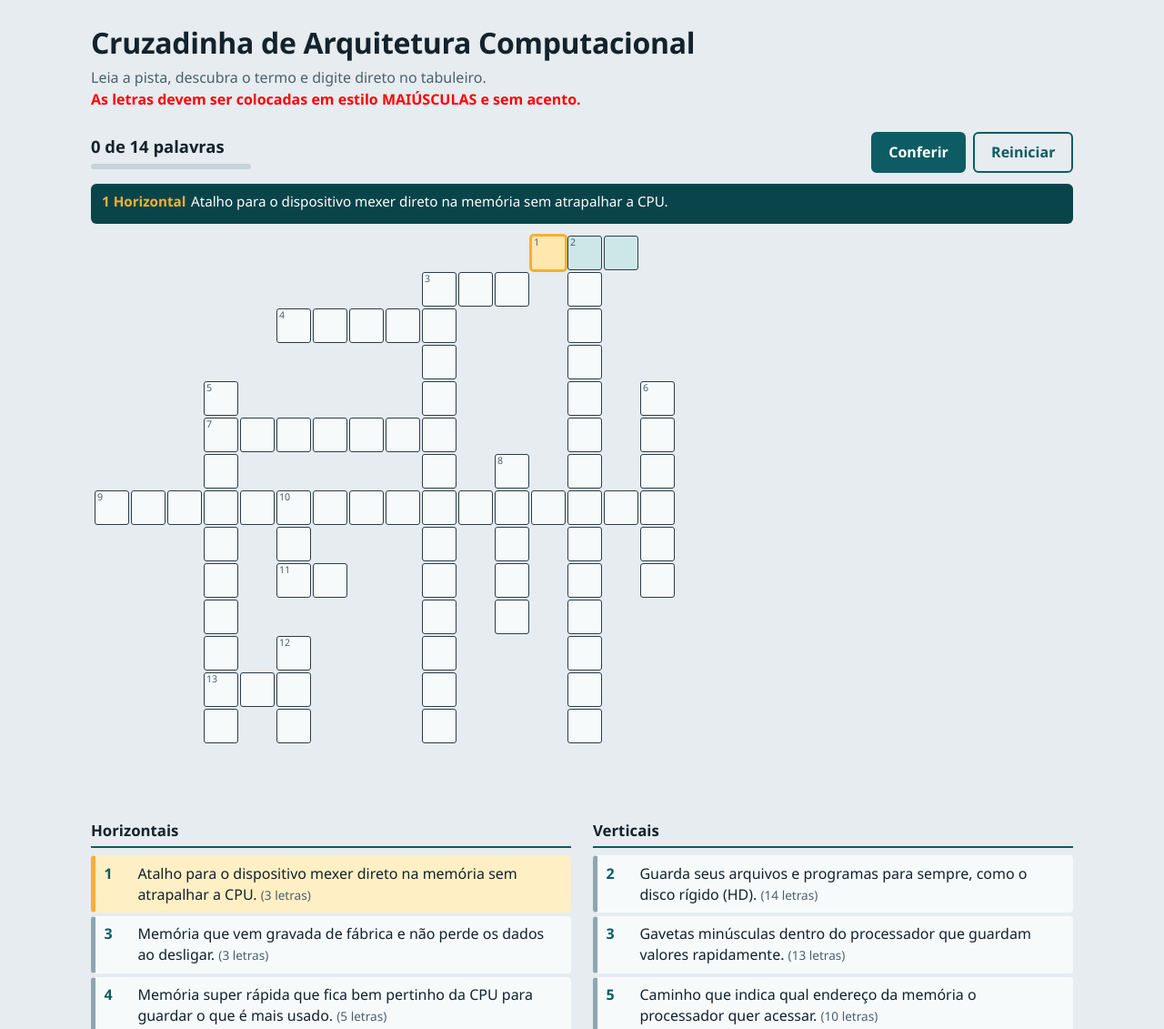
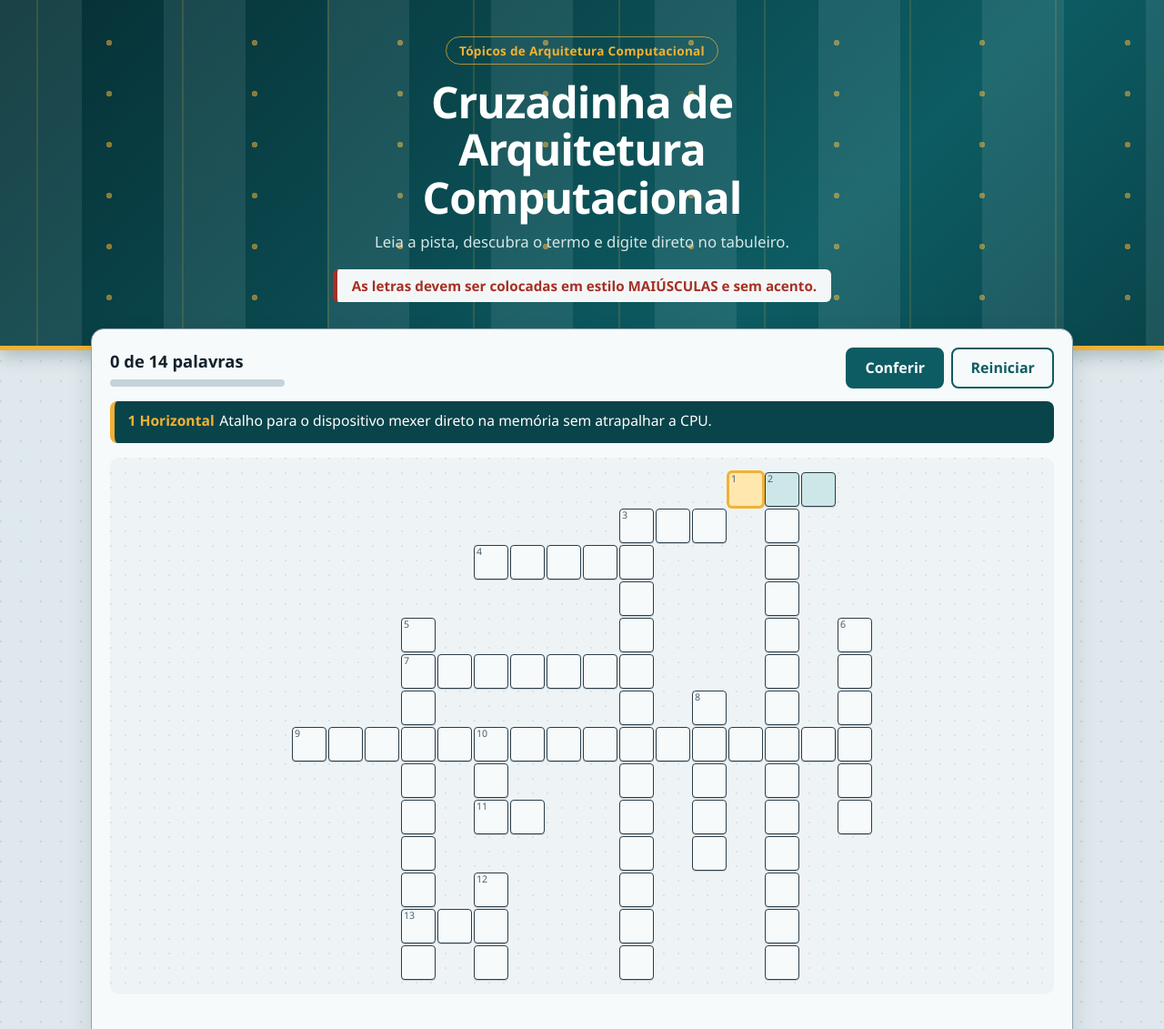
Before and after one commit to BellaBorges/arqcomp-cruzadinha, a plain HTML site: page index.html in a window 1280 px wide. Shown: the top 1131 px of the page at 91% size. Drawn offline with Linux system fonts and the light colour scheme.

Commit message:
fix: atualizando index e css

```diff
--- a/index.html
+++ b/index.html
@@ -1,17 +1,19 @@
 <!DOCTYPE html>
 <html lang="pt-BR">
+
 <head>
   <meta charset="UTF-8">
   <meta name="viewport" content="width=device-width, initial-scale=1">
   <title>Cruzadinha de Arquitetura Computacional</title>
   <link rel="stylesheet" href="style.css">
 </head>
+
 <body>
-  <header class="topo">
+  <header class="cabecalho">
+    <span class="selo-curso">Tópicos de Arquitetura Computacional</span>
     <h1>Cruzadinha de Arquitetura Computacional</h1>
     <p>Leia a pista, descubra o termo e digite direto no tabuleiro.</p>
-    <p><strong style="color: red;">As letras devem ser colocadas em estilo MAIÚSCULAS e sem acento.</strong></p>
-
+    <span class="aviso">As letras devem ser colocadas em estilo MAIÚSCULAS e sem acento.</span>
   </header>
 
   <main class="jogo">
@@ -28,7 +30,9 @@
       </div>
 
       <p id="pista-atual" class="pista-atual" aria-live="polite"></p>
-      <div class="rolagem"><div id="tabuleiro" class="tabuleiro" role="group" aria-label="Palavras cruzadas"></div></div>
+      <div class="rolagem">
+        <div id="tabuleiro" class="tabuleiro" role="group" aria-label="Palavras cruzadas"></div>
+      </div>
       <p id="mensagem" class="mensagem" role="status" aria-live="polite"></p>
     </section>
 
@@ -46,4 +50,5 @@
 
   <script src="script.js"></script>
 </body>
+
 </html>
--- a/style.css
+++ b/style.css
@@ -1,10 +1,11 @@
 :root {
-  --fundo: #e6ecef;
+  --fundo: #dfe8ec;
   --papel: #f7fafb;
   --tinta: #13222c;
   --tinta-suave: #4a606d;
   --trilha: #0d5c63;
   --trilha-escura: #09444a;
+  --trilha-funda: #062f34;
   --trilha-clara: #cde7e8;
   --solda: #f2b134;
   --borda: #8ea5b2;
@@ -12,7 +13,7 @@
   --certo-fundo: #d3eddc;
   --erro: #a62f24;
   --erro-fundo: #f7d9d5;
-  --celula: clamp(19px, calc((100vw - 2.5rem) / var(--colunas, 16)), 38px);
+  --celula: clamp(19px, calc((100vw - 4rem) / var(--colunas, 16)), 38px);
   color-scheme: light;
 }
 
@@ -20,72 +21,151 @@
 
 body {
   margin: 0;
-  background: var(--fundo);
+  background:
+    radial-gradient(circle at 1px 1px, rgba(13, 92, 99, 0.12) 1px, transparent 1.5px) 0 0 / 22px 22px,
+    var(--fundo);
   color: var(--tinta);
   font-family: "Segoe UI", system-ui, -apple-system, Roboto, sans-serif;
   line-height: 1.45;
 }
 
-.topo { max-width: 1120px; margin: 0 auto; padding: 1.5rem 1.25rem 0.5rem; }
-.topo h1 { margin: 0 0 0.25rem; font-size: clamp(1.4rem, 3vw, 2rem); letter-spacing: -0.01em; }
-.topo p { margin: 0; color: var(--tinta-suave); max-width: 62ch; }
+/* ---------- Cabeçalho ---------- */
+.cabecalho {
+  position: relative;
+  overflow: hidden;
+  background:
+    /* trilhas horizontais */
+    linear-gradient(90deg, transparent 0 40px, rgba(242, 177, 52, 0.16) 40px 42px, transparent 42px) 0 18px / 160px 56px,
+    linear-gradient(90deg, rgba(205, 231, 232, 0.10) 0 90px, transparent 90px) 0 44px / 180px 2px,
+    /* pontos de solda */
+    radial-gradient(circle, rgba(242, 177, 52, 0.55) 0 3px, transparent 3.5px) 40px 19px / 160px 56px,
+    linear-gradient(135deg, var(--trilha-funda), var(--trilha) 70%, var(--trilha-escura));
+  color: #fff;
+  text-align: center;
+  padding: 2.5rem 1.25rem 3rem;
+  border-bottom: 5px solid var(--solda);
+  box-shadow: 0 6px 18px rgba(6, 47, 52, 0.25);
+}
+.cabecalho .selo-curso {
+  display: inline-block;
+  margin: 0 0 0.9rem;
+  padding: 0.3rem 0.9rem;
+  border: 1.5px solid rgba(242, 177, 52, 0.7);
+  border-radius: 999px;
+  color: var(--solda);
+  font-size: 0.85rem;
+  font-weight: 600;
+  letter-spacing: 0.02em;
+}
+.cabecalho h1 {
+  margin: 0 auto 0.6rem;
+  max-width: 22ch;
+  font-size: clamp(1.9rem, 5vw, 3rem);
+  line-height: 1.1;
+  letter-spacing: -0.02em;
+  text-wrap: balance;
+}
+.cabecalho p {
+  margin: 0 auto;
+  max-width: 56ch;
+  color: #d4e7e8;
+  font-size: 1.05rem;
+}
+.cabecalho .aviso {
+  display: inline-block;
+  margin-top: 1.1rem;
+  padding: 0.45rem 1rem;
+  background: rgba(255, 255, 255, 0.95);
+  color: var(--erro);
+  border-left: 5px solid var(--erro);
+  border-radius: 6px;
+  font-size: 0.95rem;
+  font-weight: 700;
+}
 
+/* ---------- Área do jogo ---------- */
 .jogo {
   max-width: 1120px;
-  margin: 0 auto;
-  padding: 1rem 1.25rem 2.5rem;
+  margin: -1.5rem auto 0;
+  padding: 0 1.25rem 3rem;
   display: flex;
   flex-direction: column;
   gap: 1.75rem;
   align-items: stretch;
+  position: relative;
+}
+
+/* Cartão que envolve placar + pista + tabuleiro */
+.jogo > section:first-child,
+.jogo > .area-tabuleiro {
+  background: var(--papel);
+  border: 1.5px solid var(--borda);
+  border-radius: 14px;
+  padding: 1.25rem 1.25rem 1.5rem;
+  box-shadow: 0 10px 28px rgba(19, 34, 44, 0.12);
 }
 
 /* Barra de controle */
-.barra { display: flex; flex-wrap: wrap; align-items: center; justify-content: space-between; gap: 0.75rem; margin-bottom: 0.75rem; }
-.placar { min-width: 11rem; }
+.barra {
+  display: flex; flex-wrap: wrap; align-items: center; justify-content: space-between;
+  gap: 0.75rem; margin-bottom: 0.9rem;
+}
+.placar { min-width: 12rem; }
 .placar strong { font-size: 1.15rem; }
-.progresso { height: 6px; background: #c5d3da; border-radius: 3px; margin-top: 0.3rem; overflow: hidden; }
-.progresso span { display: block; height: 100%; width: 0; background: var(--trilha); transition: width 0.25s ease; }
+.progresso { height: 8px; background: #c5d3da; border-radius: 4px; margin-top: 0.35rem; overflow: hidden; }
+.progresso span { display: block; height: 100%; width: 0; background: linear-gradient(90deg, var(--trilha), var(--solda)); transition: width 0.25s ease; }
 
 .acoes { display: flex; gap: 0.5rem; }
 .btn {
   font: inherit; font-weight: 600;
-  padding: 0.55rem 1.1rem;
+  padding: 0.55rem 1.2rem;
   border: 2px solid var(--trilha);
   background: transparent; color: var(--trilha);
-  border-radius: 6px; cursor: pointer;
+  border-radius: 8px; cursor: pointer;
+  transition: background 0.15s ease, transform 0.1s ease;
 }
 .btn:hover { background: var(--trilha-clara); }
+.btn:active { transform: translateY(1px); }
 .btn.primario { background: var(--trilha); color: #fff; }
 .btn.primario:hover { background: var(--trilha-escura); }
 .btn:focus-visible, .pista:focus-visible { outline: 3px solid var(--solda); outline-offset: 2px; }
 
 .pista-atual {
   min-height: 2.9em;
-  margin: 0 0 0.6rem;
-  padding: 0.5rem 0.75rem;
+  margin: 0 0 1rem;
+  padding: 0.6rem 0.9rem;
   background: var(--trilha-escura);
   color: #fff;
-  border-radius: 6px;
-  font-size: 0.95rem;
+  border-radius: 8px;
+  border-left: 5px solid var(--solda);
+  font-size: 0.98rem;
 }
 .pista-atual b { color: var(--solda); margin-right: 0.35rem; }
 
-/* Tabuleiro */
-.rolagem { overflow-x: auto; padding: 4px; }
+/* ---------- Tabuleiro (centralizado) ---------- */
+.rolagem {
+  overflow-x: auto;
+  padding: 1rem 4px;
+  background:
+    radial-gradient(circle at 1px 1px, rgba(13, 92, 99, 0.10) 1px, transparent 1.5px) 0 0 / 16px 16px,
+    #eef4f6;
+  border-radius: 10px;
+}
 .tabuleiro {
   display: grid;
   grid-template-columns: repeat(var(--colunas), var(--celula));
   grid-auto-rows: var(--celula);
   gap: 2px;
   width: max-content;
+  margin: 0 auto; /* centraliza; rola só se for maior que a tela */
 }
 .vazia { visibility: hidden; }
 .celula {
   position: relative;
   background: var(--papel);
   border: 1.5px solid #2b3d49;
-  border-radius: 3px;
+  border-radius: 4px;
+  box-shadow: 0 1px 0 rgba(19, 34, 44, 0.18);
 }
 .celula input {
   width: 100%; height: 100%;
@@ -112,33 +192,41 @@ body {
 .celula.certa input { color: var(--certo); }
 .celula.errada input { color: var(--erro); }
 
-.mensagem { min-height: 1.5em; margin: 0.75rem 0 0; font-weight: 600; }
+.mensagem { min-height: 1.5em; margin: 0.9rem 0 0; font-weight: 600; text-align: center; }
 .mensagem.ok { color: var(--certo); }
 .mensagem.aviso { color: var(--erro); }
 
-/* Pistas abaixo do tabuleiro */
+/* ---------- Pistas ---------- */
 .painel-pistas {
   display: grid;
   grid-template-columns: repeat(auto-fit, minmax(300px, 1fr));
   gap: 1.5rem;
-  margin-top: 1rem;
+  margin-top: 0.5rem;
+}
+.coluna {
+  background: var(--papel);
+  border: 1.5px solid var(--borda);
+  border-radius: 14px;
+  padding: 1rem 1.1rem 1.1rem;
+  box-shadow: 0 6px 18px rgba(19, 34, 44, 0.08);
 }
 .coluna h2 {
-  margin: 0 0 0.5rem; padding-bottom: 0.3rem;
-  font-size: 1.05rem;
-  border-bottom: 2px solid var(--trilha);
+  margin: 0 0 0.7rem; padding-bottom: 0.4rem;
+  font-size: 1.1rem;
+  color: var(--trilha-escura);
+  border-bottom: 3px solid var(--solda);
 }
-.pistas { list-style: none; margin: 0; padding: 0; display: grid; gap: 4px; }
+.pistas { list-style: none; margin: 0; padding: 0; display: grid; gap: 5px; }
 .pista {
   width: 100%;
   display: grid; grid-template-columns: 1.8rem 1fr auto; gap: 0.5rem; align-items: baseline;
   text-align: left;
   font: inherit; color: inherit;
-  background: var(--papel);
-  border: 1.5px solid transparent;
+  background: #fff;
+  border: 1.5px solid #dbe5ea;
   border-left: 5px solid var(--borda);
-  border-radius: 4px;
-  padding: 0.45rem 0.6rem;
+  border-radius: 6px;
+  padding: 0.5rem 0.65rem;
   cursor: pointer;
 }
 .pista:hover { border-color: var(--trilha); border-left-color: var(--trilha); }
@@ -152,6 +240,11 @@ body {
 .pistas li.errada .selo { color: var(--erro); }
 .pistas li.incompleta .selo { color: var(--tinta-suave); font-weight: 600; }
 
+@media (max-width: 600px) {
+  .cabecalho { padding: 1.75rem 1rem 2.5rem; }
+  .jogo { padding: 0 0.75rem 2rem; }
+}
+
 @media (prefers-reduced-motion: reduce) {
-  .progresso span { transition: none; }
+  .progresso span, .btn { transition: none; }
 }
```
